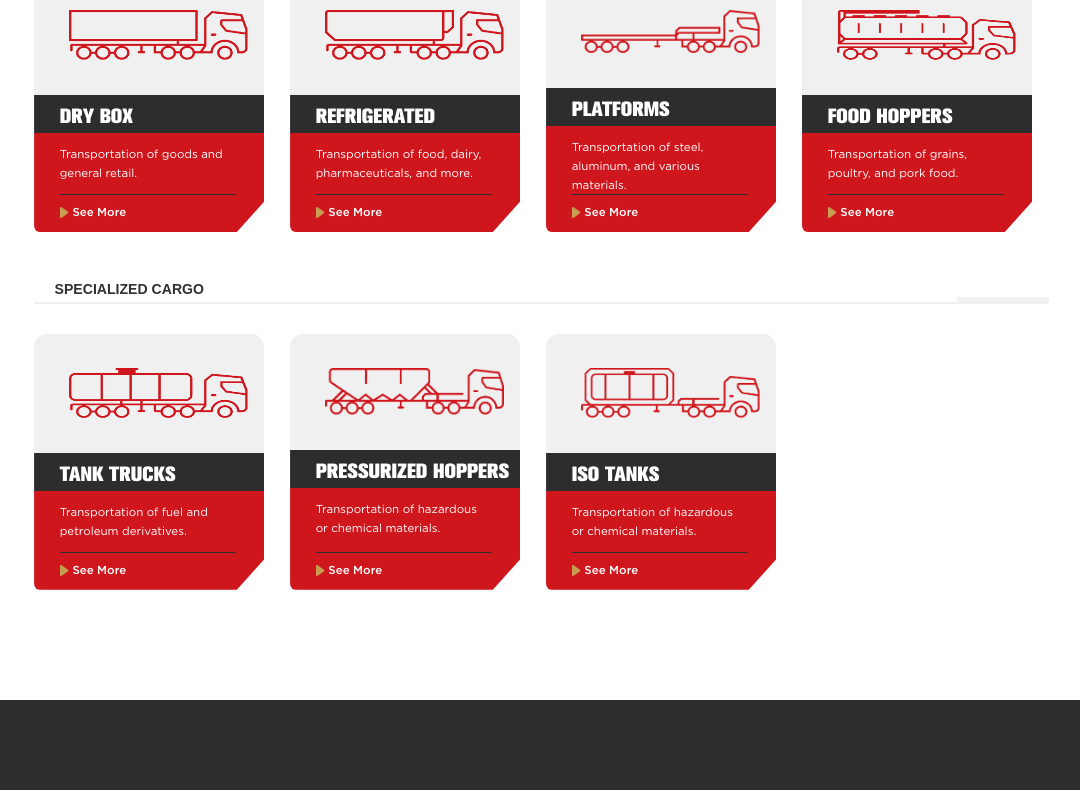
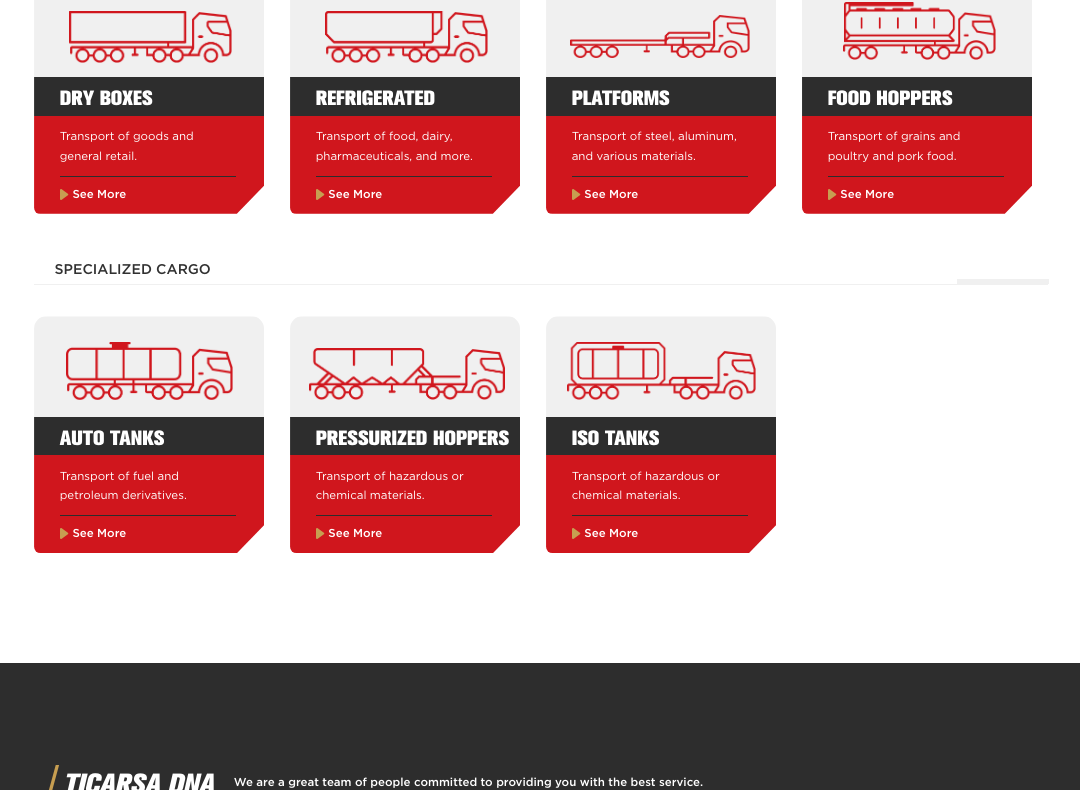
Before and after one commit to MystMefisto/ticarsa2, a plain HTML site: page en.html in a window 1280 px wide. Shown: the part 844-1634 px from the top of the page, without its empty margins (99-1179 px from the left). Drawn offline with Linux system fonts and the light colour scheme; a web font is replaced by a local one.

Commit message:
fixing and refactor .service-container

```diff
--- a/en.html
+++ b/en.html
@@ -80,7 +80,7 @@
         </div>
     </section>
 
-    <section class="services-container">
+     <section class="services-container">
         <div class="services-header-container">
             <h2 class="services-title title title-decoration">
                 OUR SERVICES
@@ -98,56 +98,60 @@
 
             <div class="list-container">
                 <div class="service-container">
-                    <img class="service-icon" src="/icons/iconCaja.png" alt="dry boxes">
+                    <div class="service-icon-container"></div>
+                    <img class="service-icon" src="../icons/iconCaja.png" alt="dry boxes">
                     <div class="service-title">
-                        <h4>DRY BOX</h4>
+                        <h4>DRY BOXES</h4>
                     </div>
                     <div class="service-description">
-                        <p class="text">Transportation of goods and general retail.</p>
+                        <p class="text">Transport of goods and general retail.</p>
                         <a href="#" class="text">
-                            <img src="/icons/flecha.png">
+                            <img src="../icons/flecha.png">
                             See More
                         </a>
                     </div>
                 </div>
 
                 <div class="service-container">
-                    <img class="service-icon" src="/icons/iconRefrig.png" alt="Refrigerated">
+                    <div class="service-icon-container"></div>
+                    <img class="service-icon" src="../icons/iconRefrig.png" alt="Refrigerated">
                     <div class="service-title">
                         <h4>REFRIGERATED</h4>
                     </div>
                     <div class="service-description">
-                        <p class="text">Transportation of food, dairy, pharmaceuticals, and more.</p>
+                        <p class="text">Transport of food, dairy, pharmaceuticals, and more.</p>
                         <a href="#" class="text">
-                            <img src="/icons/flecha.png">
+                            <img src="../icons/flecha.png">
                             See More
                         </a>
                     </div>
                 </div>
 
                 <div class="service-container">
-                    <img class="service-icon" src="/icons/iconPlata.png" alt="Platforms">
+                    <div class="service-icon-container"></div>
+                    <img class="service-icon plat-icon" src="../icons/iconPlata.png" alt="Platforms">
                     <div class="service-title">
                         <h4>PLATFORMS</h4>
                     </div>
                     <div class="service-description">
-                        <p class="text">Transportation of steel, aluminum, and various materials.</p>
+                        <p class="text">Transport of steel, aluminum, and various materials.</p>
                         <a href="#" class="text">
-                            <img src="/icons/flecha.png">
+                            <img src="../icons/flecha.png">
                             See More
                         </a>
                     </div>
                 </div>
 
                 <div class="service-container">
-                    <img class="service-icon" src="/icons/iconTolValim.png" alt="Food Hoppers">
+                    <div class="service-icon-container"></div>
+                    <img class="service-icon tolva-alimento-icon" src="../icons/iconTolValim.png" alt="Food Hoppers">
                     <div class="service-title">
                         <h4>FOOD HOPPERS</h4>
                     </div>
                     <div class="service-description">
-                        <p class="text">Transportation of grains, poultry, and pork food.</p>
+                        <p class="text">Transport of grains and poultry and pork food.</p>
                         <a href="#" class="text">
-                            <img src="/icons/flecha.png">
+                            <img src="../icons/flecha.png">
                             See More
                         </a>
                     </div>
@@ -161,42 +165,45 @@
 
             <div class="list-container">
                 <div class="service-container">
-                    <img class="service-icon" src="/icons/iconAutoTanque.png" alt="Tank Trucks">
+                    <div class="service-icon-container"></div>
+                    <img class="service-icon autotanque-icon" src="../icons/iconAutoTanque.png" alt="Auto Tanks">
                     <div class="service-title">
-                        <h4>TANK TRUCKS</h4>
+                        <h4>AUTO TANKS</h4>
                     </div>
                     <div class="service-description">
-                        <p class="text">Transportation of fuel and petroleum derivatives.</p>
+                        <p class="text">Transport of fuel and petroleum derivatives.</p>
                         <a href="#" class="text">
-                            <img src="/icons/flecha.png">
+                            <img src="../icons/flecha.png">
                             See More
                         </a>
                     </div>
                 </div>
 
                 <div class="service-container">
-                    <img class="service-icon" src="/icons/iconTolvaPres.png" alt="Pressurized Hoppers">
+                    <div class="service-icon-container"></div>
+                    <img class="service-icon tolva-presurizada-icon" src="../icons/iconTolvaPres.png" alt="Pressurized Hoppers">
                     <div class="service-title">
                         <h4>PRESSURIZED HOPPERS</h4>
                     </div>
                     <div class="service-description">
-                        <p class="text">Transportation of hazardous or chemical materials.</p>
+                        <p class="text">Transport of hazardous or chemical materials.</p>
                         <a href="#" class="text">
-                            <img src="/icons/flecha.png">
+                            <img src="../icons/flecha.png">
                             See More
                         </a>
                     </div>
                 </div>
 
                 <div class="service-container">
-                    <img class="service-icon" src="/icons/iconIsoT.png" alt="ISO Tanks">
+                    <div class="service-icon-container"></div>
+                    <img class="service-icon iso-tanque-icon" src="../icons/iconIsoT.png" alt="ISO Tanks">
                     <div class="service-title">
                         <h4>ISO TANKS</h4>
                     </div>
                     <div class="service-description">
-                        <p class="text">Transportation of hazardous or chemical materials.</p>
+                        <p class="text">Transport of hazardous or chemical materials.</p>
                         <a href="#" class="text">
-                            <img src="/icons/flecha.png">
+                            <img src="../icons/flecha.png">
                             See More
                         </a>
                     </div>
--- a/style.css
+++ b/style.css
@@ -475,12 +475,13 @@ a,
 
 .services-list-title {
     margin-top: 3.8vw;
+    font-weight: 500;
     position: relative;
     color: var(--color-black);
     font-size: 1.1vw;
     padding-bottom: 1.8vw;
     margin-left: 8vw;
-    font-family: 'akzidenzGrotesk', sans-serif;
+    font-family: 'gotham', sans-serif;
 }
 
 .services-list-title::before {
@@ -505,12 +506,17 @@ a,
 
 .service-container {
     display: flex;
+    position: relative;
     flex-direction: column;
     background-color: var(--color-gray);
     width: 18vw;
-    height: 20vw;
+    height: 18.5vw;
     clip-path: polygon(0 0, 100% 0, 100% 88%, 88% 100%, 0 100%);
     border-radius: 1vw;
+}
+
+.service-icon-container {
+    height: 19vw;
 }
 
 .service-container,
@@ -569,10 +575,34 @@ a,
 }
 
 .service-icon {
-    height: 3.9vw;
-    width: 14vw;
+    position: absolute;
+    height: 4vw;
     margin: auto;
     padding: 2.7vw;
+}
+
+.plat-icon {
+    height: 3.35vw;
+    padding: 3vw 1.9vw;
+}
+
+.tolva-alimento-icon {
+    height: 4.5vw;
+    padding: 2vw 3.2vw;
+}
+
+.autotanque-icon {
+    height: 4.5vw;
+    padding: 2vw 2.5vw;
+}
+
+.tolva-presurizada-icon {
+    padding: 2.5vw 1.5vw;
+}
+
+.iso-tanque-icon {
+    height: 4.5vw;
+    padding: 2vw 1.6vw;
 }
 
 .about-container {
@@ -1087,15 +1117,15 @@ button[type="submit"] img {
 }
 
 .services-text {
-    margin-top: 2vw;
+    margin-top: 1.5vw;
 }
 
 .about-text {
-    margin-top: 1.9vw;
+    margin-top: 1.5vw;
 }
 
 .clients-text {
-    margin-top: 2vw;
+    margin-top: 1.5vw;
 }
 
 .coverage-text-container {
@@ -1103,7 +1133,7 @@ button[type="submit"] img {
 }
 
 .accreditations-text {
-    margin-top: 1.8vw;
+    margin-top: 1.5vw;
 }
 
 .form-title {
@@ -1207,7 +1237,7 @@ footer .logo-img {
 
 .bolsa-list {
     color: var(--color-black);
-    padding-left: 1.4vw;
+    padding-left: 1.2vw;
 }
 
 .bolsa-list li::marker {
```
Also changed, not shown: divisiones.html (+7 -3 lines), en/divisions.html (+7 -3 lines), index.html (+12 -5 lines).
